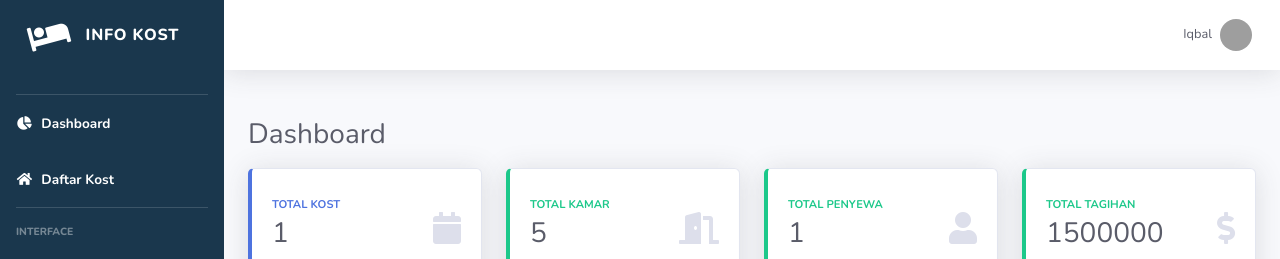
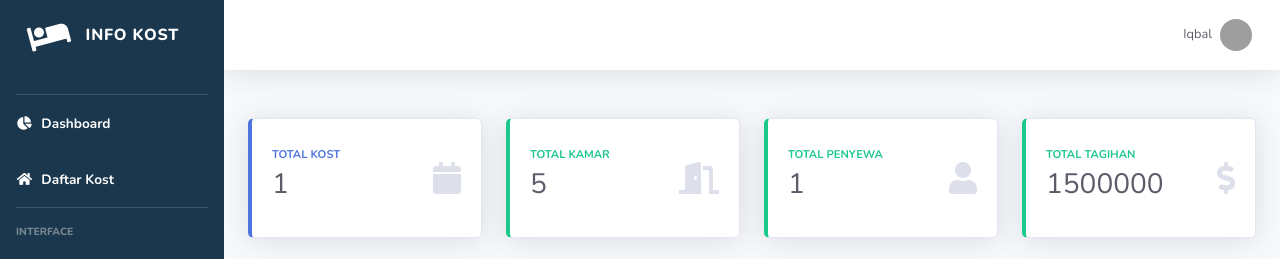
Before and after one commit to MuhammadRamaPradipaWijaya/InfoKos, a PHP site: page /kost/dashboard2.php in a window 1280 px wide. Shown: the top 259 px of the page. Run offline with PHP 8.4, Linux system fonts and the light colour scheme; a user stored in the database is signed in; data comes from the database, SQL or seed files in the repository; grey boxes are pictures that could not be loaded.

Commit message:
Update dashboard2.php

```diff
--- a/kost/dashboard2.php
+++ b/kost/dashboard2.php
@@ -71,10 +71,12 @@ if ($loggedUser['roles'] == 2) {
                 <!-- Begin Page Content -->
                 <div class="container-fluid">
 
-                    <!-- Page Heading -->
-                    <div class="d-sm-flex align-items-center justify-content-between mb-3">
-                        <h1 class="h3 mb-0 text-gray-800">Dashboard</h1>
-                    </div>
+
+                <!-- Page Heading -->
+                <!--<div class="d-sm-flex align-items-center justify-content-between mb-3">
+                    <h1 class="h3 mb-0 text-gray-800">Dashboard</h1>
+                </div>-->
+
 
                     <!-- Content Row -->
                     <div class="row">
```
